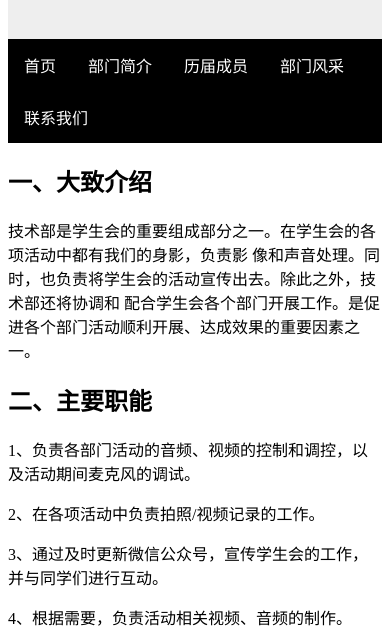
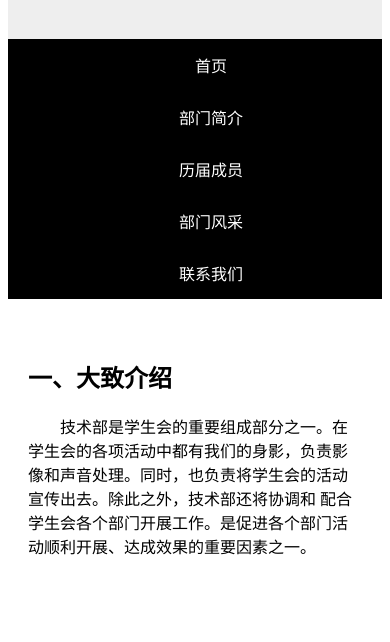
Before and after one commit to squid-tentacle/gzjsb, a plain HTML site: page briefinfo.html in a window 390 px wide. Shown: the part 168-810 px from the top of the page. Drawn offline with Linux system fonts and the light colour scheme.

Commit message:
Update briefinfo.css

```diff
--- a/css/briefinfo.css
+++ b/css/briefinfo.css
@@ -35,6 +35,14 @@
   text-decoration: none;
 }
 
+/* 响应式布局 -屏幕尺寸小于 400px 时，导航等布局改为上下布局 */
+@media screen and (max-width: 400px) {
+  .topnav a {
+    float: none;
+    width: 100%;
+  }
+}
+
 /* 链接颜色修改 */
 .topnav a:hover {
   background-color: rgb(255, 255, 255);
@@ -67,3 +75,13 @@
   text-decoration: underline;
   color: orange;
 }
+
+.card {
+  background-color: rgb(255, 255, 255);
+  padding: 20px;
+  margin-top: 20px;
+}
+.zi {
+  background-color: rgb(255, 255, 255);
+  text-indent: 2em;
+}
```
